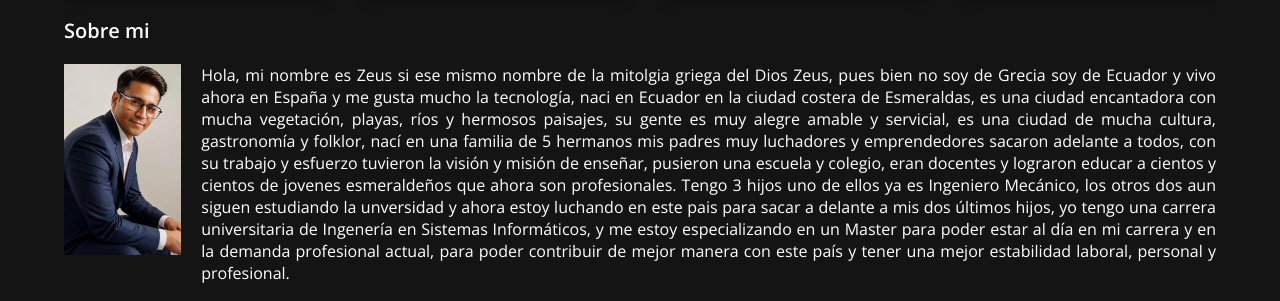
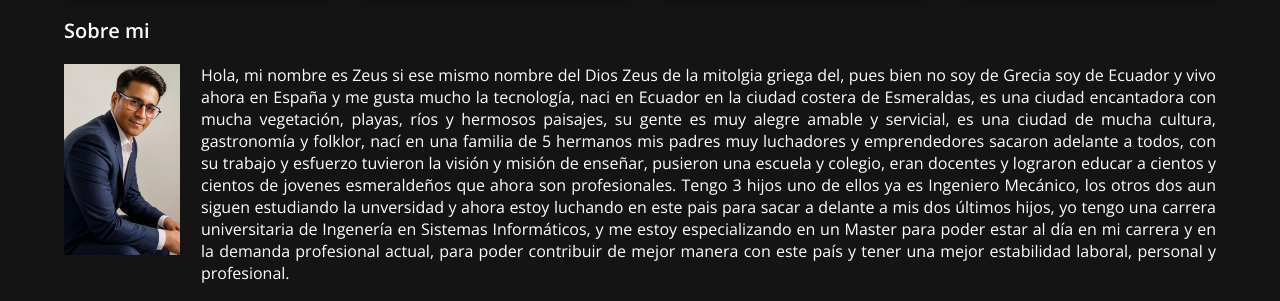
Before and after one commit to Zeusmart/Proyecto-Html-y-Css, a plain HTML site: page index.html in a window 1280 px wide. Shown: the part 1658-1959 px from the top of the page. Drawn offline with nearby package versions, Linux system fonts and the light colour scheme.

Commit message:
Modificado 31 de julio 2025

```diff
--- a/index.html
+++ b/index.html
@@ -190,7 +190,7 @@
 								<a href="#"><img src="img/Sobre-mi.jpeg" alt="Mi Foto"></a>
 							</div>
 							<div class="sobre-mi-historia">
-								<p>Hola, mi nombre es Zeus si ese mismo nombre de la mitolgia griega del Dios Zeus, pues bien no soy de Grecia soy de Ecuador y vivo ahora en España y me gusta mucho la tecnología, naci en Ecuador en la ciudad costera de Esmeraldas, es una ciudad encantadora con mucha vegetación, playas, ríos y hermosos paisajes, su gente es muy alegre amable y servicial, es una ciudad de mucha cultura, gastronomía y folklor, nací en una familia de 5 hermanos mis padres muy luchadores y emprendedores sacaron adelante a todos, con su trabajo y esfuerzo tuvieron la visión y misión de enseñar, pusieron una escuela y colegio, eran docentes y lograron educar a cientos y cientos de jovenes esmeraldeños que ahora son profesionales.
+								<p>Hola, mi nombre es Zeus si ese mismo nombre del Dios Zeus de la mitolgia griega del, pues bien no soy de Grecia soy de Ecuador y vivo ahora en España y me gusta mucho la tecnología, naci en Ecuador en la ciudad costera de Esmeraldas, es una ciudad encantadora con mucha vegetación, playas, ríos y hermosos paisajes, su gente es muy alegre amable y servicial, es una ciudad de mucha cultura, gastronomía y folklor, nací en una familia de 5 hermanos mis padres muy luchadores y emprendedores sacaron adelante a todos, con su trabajo y esfuerzo tuvieron la visión y misión de enseñar, pusieron una escuela y colegio, eran docentes y lograron educar a cientos y cientos de jovenes esmeraldeños que ahora son profesionales.
 								Tengo 3 hijos uno de ellos ya es Ingeniero Mecánico, los otros dos aun siguen estudiando la unversidad y ahora estoy luchando en este pais para sacar a delante a mis dos últimos hijos, yo tengo una carrera universitaria de Ingenería en Sistemas Informáticos, y me estoy especializando en un Master para poder estar al día en mi carrera y en la demanda profesional actual, para poder contribuir de mejor manera con este país y tener una mejor estabilidad laboral, personal y profesional.
 								</p>
 							</div>
```
